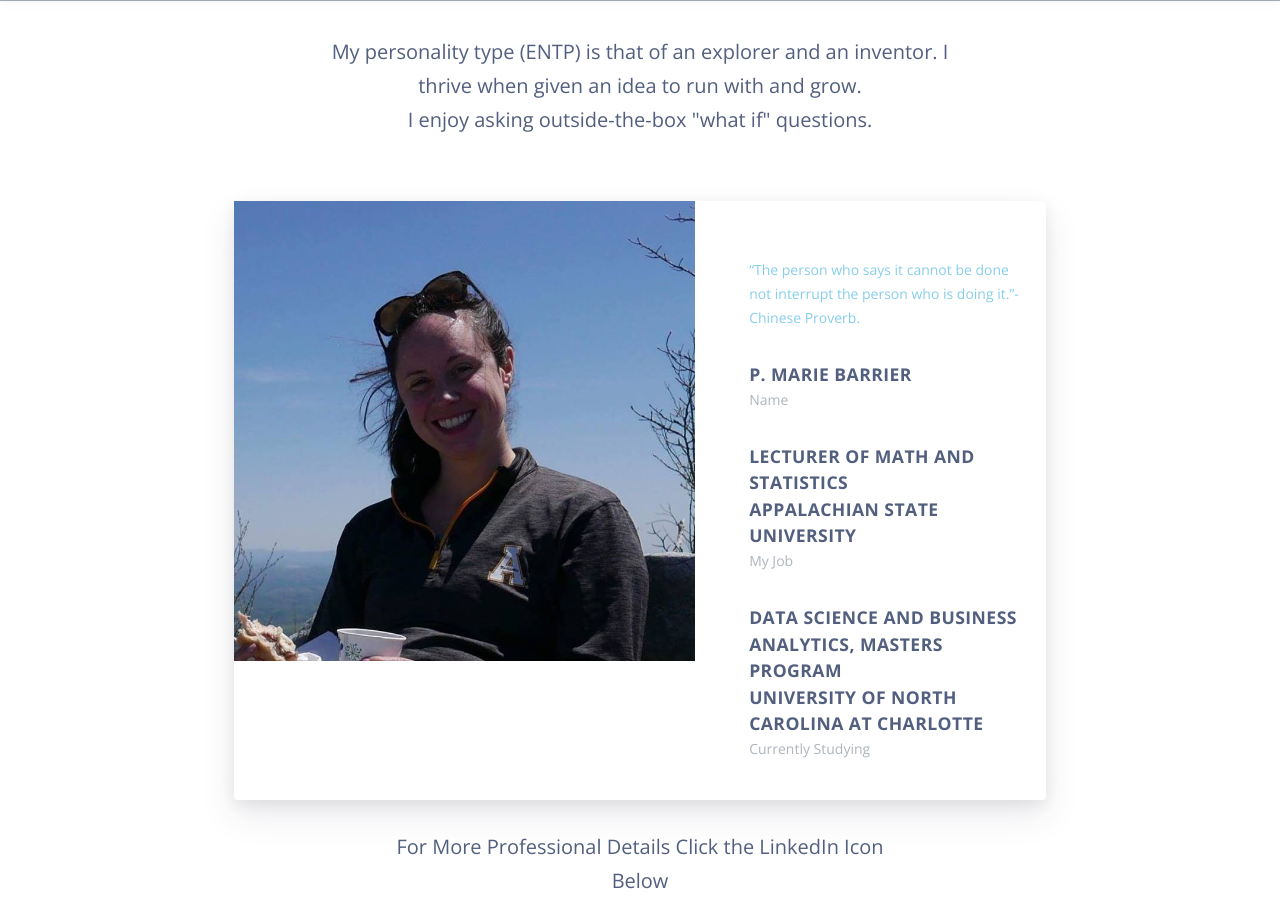
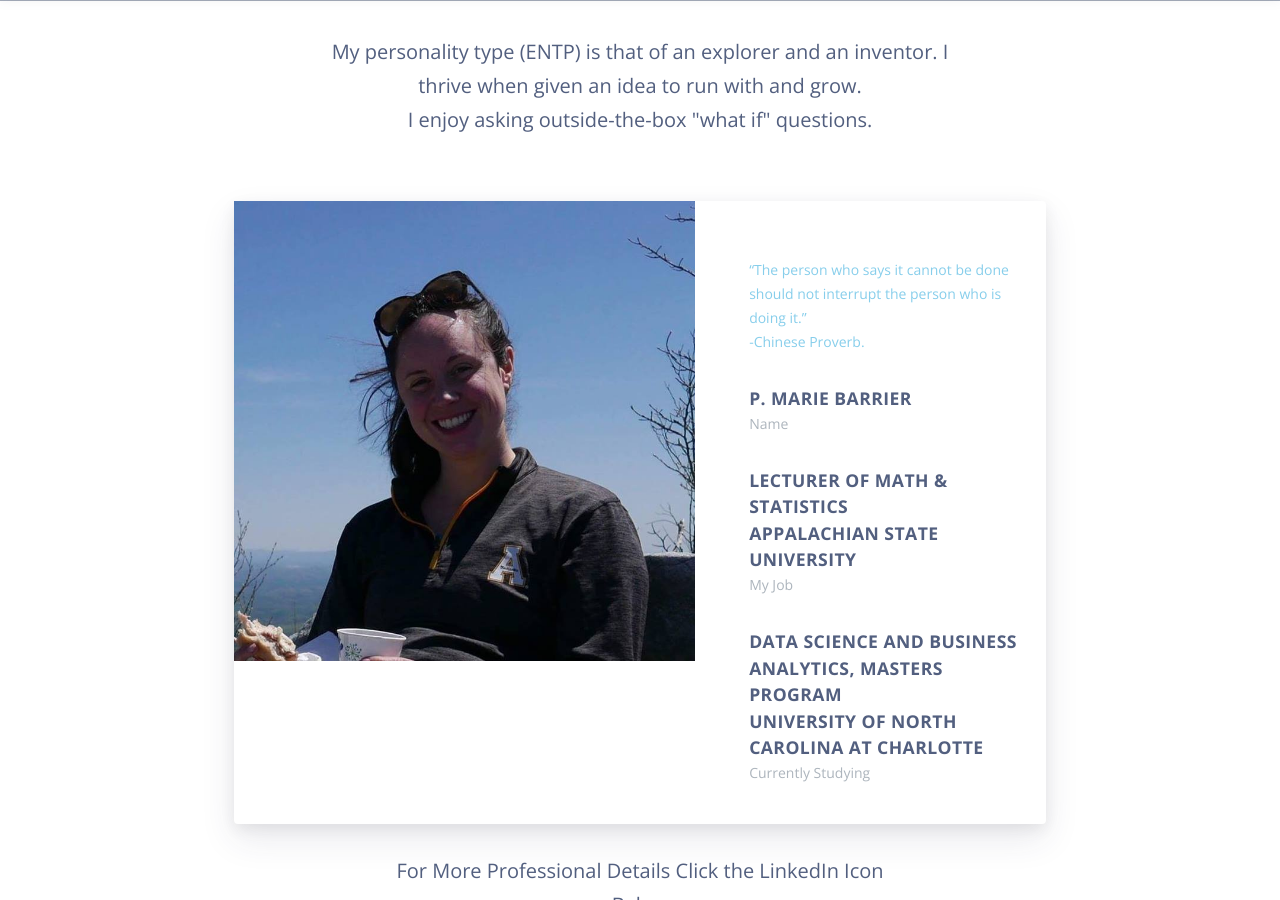
Before and after one commit to patriciamariebarrier/patriciamariebarrier.github.io, a Jekyll site: the page built from _pages/about.md, in a window 1280 px wide and 900 px high, scrolled down 878 px. Built offline with Jekyll 4.4.1, drawn with Linux system fonts in a browser that asks for light colours; nearby versions of some CDN libraries.

Commit message:
Update team-carousel-4.html

```diff
--- a/_includes/components/teams/team-carousel-4.html
+++ b/_includes/components/teams/team-carousel-4.html
@@ -22,7 +22,7 @@
 
                 <div class="card-profile-stats">
                   <div class="text-left p-0">
-                    <span class="description" style="color:skyblue">“The person who says it cannot be done not interrupt the person who is doing it.”-Chinese Proverb.</span>
+                    <span class="description" style="color:skyblue">“The person who says it cannot be done should not interrupt the person who is doing it.”<br>-Chinese Proverb.</span>
                   </div>
                 </div>
 
@@ -34,7 +34,7 @@
                 </div>
                 <div class="card-profile-stats">
                   <div class="text-left p-0">
-                    <span class="heading">Lecturer of Math and Statistics <br>Appalachian State University</span>
+                    <span class="heading">Lecturer of Math & Statistics <br>Appalachian State University</span>
                     <span class="description">My Job</span>
                   </div>
                 </div>
```
